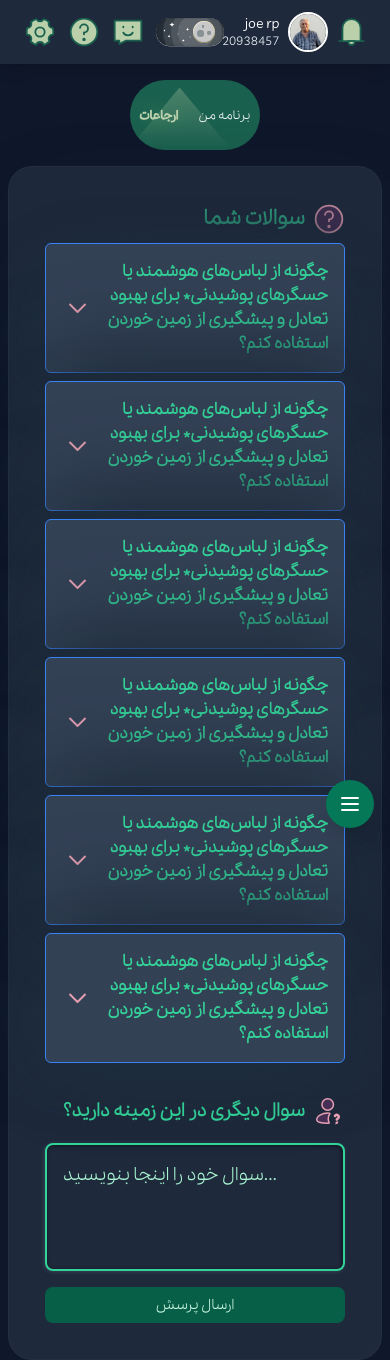
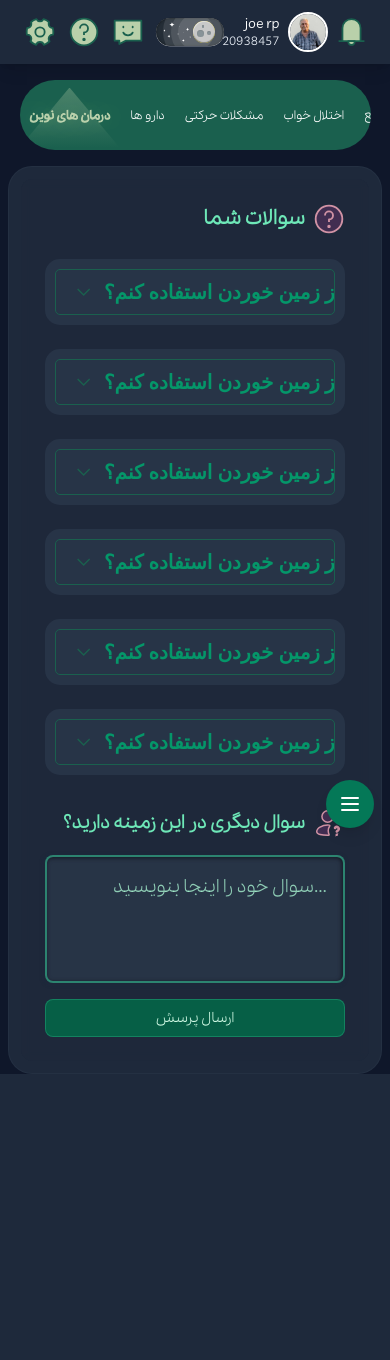
Before and after one commit to sharikian/pd-home-app, a Next.js app: page /FAQ in a window 390 px wide. After the commit the page ends 1074 px from the top, so only its background shows below. Built offline with nearby package versions, Linux system fonts and the light colour scheme.

Commit message:
[*] New changes : fix dropdown styles and group FAQ

```diff
--- a/app/(pages)/(tavan)/FAQ/page.tsx
+++ /dev/null
@@ -1,62 +0,0 @@
-import { Help, HaveQuestion } from "@/public/icons";
-import { FAQ, Button } from "@/app/components";
-import Image from "next/image";
-
-const FAQPage = () => {
-  return (
-    <div className="flex flex-col gap-4 md:gap-8 w-full max-w-4xl mx-auto px-4 py-6 dark:bg-slate-800 dark:rounded-xl dark:p-6">
-      {/* FAQ List */}
-      <div className="flex gap-2 flex-col">
-        <div className="flex gap-2 items-center justify-end text-[#1A604E] dark:text-emerald-400 font-black">
-          <span className="text-xl md:text-2xl">سوالات شما</span>
-          <Image
-            src={Help}
-            alt="?"
-            className="w-8 h-8 md:w-10 md:h-10 dark:invert"
-          />
-        </div>
-
-        {Array.from({ length: 6 }, (_, i) => (
-          <FAQ
-            key={i}
-            title="چگونه از لباس‌های هوشمند یا حسگرهای پوشیدنی* برای بهبود تعادل و پیشگیری از زمین خوردن استفاده کنم؟"
-            description="چگونه از لباس‌های هوشمند یا حسگرهای پوشیدنی* برای بهبود تعادل و پیشگیری از زمین خوردن استفاده کنم چگونه از لباس‌های هوشمند یا حسگرهای پوشیدنی* برای بهبود تعادل و پیشگیری از زمین خوردن استفاده کنم چگونه از لباس‌های هوشمند یا حسگرهای پوشیدنی* برای بهبود تعادل و پیشگیری از زمین خوردن استفاده کنم"
-            className="w-full"
-          />
-        ))}
-      </div>
-
-      {/* New Question Section */}
-      <div className="flex flex-col gap-4 mt-4">
-        <div className="flex gap-2 items-center justify-end text-[#1A604E] dark:text-emerald-400 font-black">
-          <span className="text-lg md:text-xl">سوال دیگری در این زمینه دارید؟</span>
-          <Image
-            src={HaveQuestion}
-            alt="?"
-            className="w-8 h-8 md:w-10 md:h-10 dark:invert"
-          />
-        </div>
-
-        <textarea
-          className={`
-            w-full h-32 md:h-40 rounded-lg border-2 border-[#1A604E] dark:border-emerald-400
-            p-4 text-lg md:text-xl placeholder:text-[#1A604EBA] dark:placeholder:text-emerald-200
-            focus:outline-none focus:ring-2 focus:ring-[#1A604E] dark:focus:ring-emerald-400
-            shadow-[inset_-1px_1px_4px_#00000040,_-1px_1px_4px_#ffffff] dark:shadow-[inset_-1px_1px_4px_#00000080,_-1px_1px_4px_#334155]
-            resize-none
-            bg-transparent dark:text-white
-          `}
-          placeholder="سوال خود را اینجا بنویسید..."
-        />
-
-        <Button
-          text="ارسال پرسش"
-          variant="secondary"
-          className="w-full md:w-48 self-end text-lg md:text-xl dark:bg-emerald-800 dark:text-emerald-100 dark:hover:bg-emerald-700"
-        />
-      </div>
-    </div>
-  );
-};
-
-export default FAQPage;
--- a/app/(pages)/(tavan)/myplan/Modal.tsx
+++ b/app/(pages)/(tavan)/myplan/Modal.tsx
@@ -98,6 +98,7 @@ const Modal = ({ onClose }: Prop) => {
                 dark:focus:ring-emerald-400/30 dark:text-emerald-100
                 dark:placeholder-emerald-200/60 dark:bg-slate-700/90
                 dark:hover:border-emerald-400/50 dark:hover:shadow-slate-700/50
+                text-end
               `}
             />
             <Button
--- /dev/null
+++ b/app/(ques)/FAQ/page.tsx
@@ -0,0 +1,70 @@
+import { Help, HaveQuestion } from "@/public/icons";
+import { FAQ, Button } from "@/app/components";
+import Image from "next/image";
+
+const FAQPage = () => {
+  return (
+    <div className="flex flex-col gap-4 md:gap-8 w-full max-w-4xl mx-auto px-4 py-6 dark:bg-slate-800/90 dark:rounded-xl dark:p-6 backdrop-blur-sm">
+      {/* FAQ List */}
+      <div className="flex gap-6 flex-col">
+        <div className="flex gap-2 items-center justify-end text-[#1A604E] dark:text-emerald-300 font-black">
+          <span className="text-xl md:text-2xl">سوالات شما</span>
+          <Image
+            src={Help}
+            alt="?"
+            className="w-8 h-8 md:w-10 md:h-10 dark:invert opacity-80 dark:opacity-90"
+          />
+        </div>
+
+        {Array.from({ length: 6 }, (_, i) => (
+          <FAQ
+            key={i}
+            title="چگونه از لباس‌های هوشمند یا حسگرهای پوشیدنی برای بهبود تعادل و پیشگیری از زمین خوردن استفاده کنم؟"
+            description="چگونه از لباس‌های هوشمند یا حسگرهای پوشیدنی* برای بهبود تعادل و پیشگیری از زمین خوردن استفاده کنم چگونه از لباس‌های هوشمند یا حسگرهای پوشیدنی برای بهبود تعادل و پیشگیری از زمین خوردن استفاده کنم چگونه از لباس‌های هوشمند یا حسگرهای پوشیدنی* برای بهبود تعادل و پیشگیری از زمین خوردن استفاده کنم"
+            className="w-full dark:bg-slate-700/50 dark:hover:bg-slate-700/70 dark:border-emerald-400/30"
+          />
+        ))}
+      </div>
+
+      {/* New Question Section */}
+      <div className="flex flex-col gap-4 mt-4">
+        <div className="flex gap-2 items-center justify-end text-[#1A604E] dark:text-emerald-300 font-black">
+          <span className="text-lg md:text-xl">سوال دیگری در این زمینه دارید؟</span>
+          <Image
+            src={HaveQuestion}
+            alt="?"
+            className="w-8 h-8 md:w-10 md:h-10 dark:invert opacity-80 dark:opacity-90"
+          />
+        </div>
+
+        <textarea
+          className={`
+            w-full h-32 md:h-40 rounded-lg border-2 border-[#1A604E] dark:border-emerald-400/50
+            p-4 text-lg md:text-xl placeholder:text-[#1A604EBA] dark:placeholder:text-emerald-200/80
+            focus:outline-none focus:ring-2 focus:ring-[#1A604E] dark:focus:ring-emerald-400/50
+            shadow-[inset_-1px_1px_4px_#00000040,_-1px_1px_4px_#ffffff]
+            dark:shadow-[inset_-1px_1px_4px_#00000080,_-1px_1px_4px_#1e293b]
+            resize-none
+            bg-white/50 dark:bg-slate-700/50
+            text-[#1A604E] dark:text-slate-200
+            text-right
+            transition-all
+            hover:border-[#1A604E]/80 dark:hover:border-emerald-400/70
+          `}
+          placeholder="سوال خود را اینجا بنویسید..."
+        />
+
+        <Button
+          text="ارسال پرسش"
+          variant="secondary"
+          className="w-full md:w-48 self-start text-lg md:text-xl
+            dark:bg-emerald-700/60 dark:hover:bg-emerald-700/80
+            dark:text-emerald-100 dark:border dark:border-emerald-400/30
+            hover:scale-[1.02] transition-transform"
+        />
+      </div>
+    </div>
+  );
+};
+
+export default FAQPage;
--- /dev/null
+++ b/app/(ques)/layout.tsx
@@ -0,0 +1,47 @@
+import { Header, NavBar, Tabs } from "@/app/components";
+import { ReactNode } from "react";
+
+interface Prop {
+  children: ReactNode;
+}
+
+const Layout = ({ children }: Prop) => {
+  return (
+    <div className="flex flex-col md:flex-row">
+      <NavBar className="shadow-left fixed top-0 right-0 z-50 bg-white pt-3 dark:bg-slate-800" />
+
+      <main className="flex-1 md:mr-[200px] mt-0 dark:bg-slate-900">
+        <div className="flex w-full md:w-[81vw] lg:w-[89vw] flex-col items-center gap-4 md:gap-6">
+          <Header
+            userName={"joe rp"}
+            userId={20938457}
+            className="px-2 md:px-6 lg:px-10 py-3 md:py-5"
+          />
+          <div className="w-full px-2 md:px-4 lg:px-8">
+            <div className="flex flex-col items-center gap-4 md:gap-6">
+              <Tabs
+                varient="ligth"
+                className="w-full max-w-[90vw]"
+                items={[
+                  { value: "درمان های نوین", activate: true, link: "/FAQ" },
+                  { value: "دارو ها", activate: false, link: "/FAQ" },
+                  { value: "مشکلات حرکتی", activate: false, link: "/FAQ" },
+                  { value: "اختلال خواب", activate: false, link: "/FAQ" },
+                  { value: "تکلم و بلع", activate: false, link: "/FAQ" },
+                ]}
+              />
+              <div
+                className="rounded-[1.5rem] md:rounded-[2.1875rem] p-3 md:p-6 lg:p-8 border border-[#00000010] bg-white w-full md:scale-90 md:mt-[-2rem]
+                          dark:bg-slate-800 dark:border-slate-700/30"
+              >
+                {children}
+              </div>
+            </div>
+          </div>
+        </div>
+      </main>
+    </div>
+  );
+};
+
+export default Layout;
--- a/app/components/ui/DropDown.tsx
+++ b/app/components/ui/DropDown.tsx
@@ -27,7 +27,7 @@ export const DropDown: React.FC<DropdownProps> = ({
   return (
     <div className={`relative w-full ${className}`}>
       <div
-        className={`flex flex-col items-start gap-2.5 p-2.5 relative bg-[#eaeef1] dark:bg-slate-700 rounded-[15px] overflow-hidden shadow-shadows ${
+        className={`flex flex-col items-start gap-2.5 p-2.5 relative bg-[#eaeef1] dark:bg-slate-700 rounded-[15px] overflow-hidden shadow-shadows border-r-2 border-[#b9d0aa] dark:border-emerald-400 ${
           isOpen ? "rounded-b-none" : ""
         }`}
       >
--- a/app/components/ui/FAQ.tsx
+++ b/app/components/ui/FAQ.tsx
@@ -6,74 +6,43 @@ import Image from 'next/image';
 interface FAQProps {
   title: string;
   description: string;
-  variant?: 'primary' | 'warning';
   className?: string;
 }
 
 export const FAQ = ({
   title,
   description,
-  variant = 'primary',
   className = ''
 }: FAQProps) => {
   const [isOpen, setIsOpen] = useState(false);
 
-  // eslint-disable-next-line @typescript-eslint/no-unused-vars
-  const variantStyles = {
-    primary: {
-      border: '#1A604E',
-      darkBorder: '#3b82f6',
-      title: '#1A604E',
-      darkTitle: '#10b981',
-      iconFilter: 'brightness(0) saturate(100%) invert(13%) sepia(15%) saturate(1817%) hue-rotate(81deg) brightness(94%) contrast(86%)'
-    },
-    warning: {
-      border: '#D85562',
-      darkBorder: '#ef4444',
-      title: '#D85562',
-      darkTitle: '#f87171',
-      iconFilter: 'brightness(0) saturate(100%) invert(48%) sepia(53%) saturate(2013%) hue-rotate(327deg) brightness(93%) contrast(92%)'
-    }
-  };
-
   return (
     <div
-      className={`max-w-[1414px] items-center w-full flex gap-2.5 shadow-[-8px_23px_81.4px_#1a604e1a,8px_-23px_81.4px_#ffffff] dark:shadow-[-8px_23px_81.4px_#1a604e1a,8px_-23px_81.4px_#1e293b] overflow-hidden rounded-[6px] bg-[#eaeef1] dark:bg-slate-700 relative transition-all duration-300 ${className}`}
-      style={{
-        border: `1.5px solid ${variant === 'primary' ?
-          'var(--dark-border, #3b82f6)' :
-          'var(--dark-border, #ef4444)'}`,
-        height: isOpen ? 'auto' : 'fit-content'
-      }}
+      className={`w-full mx-auto flex items-start gap-2.5 shadow-shadows p-2.5 overflow-hidden rounded-[15px] bg-[#eaeef1] relative transition-all duration-300 ${
+        isOpen ? 'min-h-[81px]' : ''
+      } ${className}`}
+      onClick={() => setIsOpen(!isOpen)}
     >
-      <div className="flex flex-col w-full">
-        <div
-          className="flex items-center justify-between w-full p-4 cursor-pointer"
-          onClick={() => setIsOpen(!isOpen)}
-        >
+      <div className={`border-[1.5px] border-solid border-[#1a604e] w-full flex gap-2.5 flex-1 overflow-hidden rounded-[5px] relative ${
+        isOpen ? 'flex-col items-end pt-3.5 pb-[11px] px-4 md:px-[19px]' : 'items-center px-4 md:px-[19px] py-[7px] justify-end'
+      }`}>
+        <div className="flex items-center justify-between w-full flex-[0_0_auto]">
           <Image
-            className={`w-8 h-8 transition-transform duration-300 dark:invert ${
-              isOpen ? 'rotate-180' : ''
-            }`}
+            className="relative w-6 md:w-[34px] transition-transform duration-300"
             src={ArrowDown}
             alt="Toggle icon"
+            style={{ transform: isOpen ? 'rotate(180deg)' : 'none' }}
           />
-          <h3
-            className="flex-1 font-bold text-right transition-colors duration-300 text-[#1A604E] dark:text-emerald-400"
-          >
+          <h3 className="relative flex-1 text-right [font-family:'Pelak-Bold'] font-bold text-[#1a604e] dark:text-emerald-600 text-xl md:text-md leading-normal [direction:rtl] px-2 whitespace-nowrap">
             {title}
           </h3>
         </div>
 
-        <div
-          className={`overflow-hidden transition-all duration-300 ${
-            isOpen ? 'max-h-[500px] opacity-100' : 'max-h-0 opacity-0'
-          }`}
-        >
-          <p className="p-4 font-medium text-black dark:text-slate-200 text-xl tracking-[0] leading-[normal] [direction:rtl]">
+        {isOpen && (
+          <p className="relative w-full [font-family:'Pelak-Medium'] font-medium text-black dark:text-slate-300 text-lg md:text-xl leading-normal [direction:rtl] mt-2 break-words">
             {description}
           </p>
-        </div>
+        )}
       </div>
     </div>
   );
--- a/app/components/ui/Notice.tsx
+++ b/app/components/ui/Notice.tsx
@@ -1,4 +1,5 @@
 import { ReactNode } from "react";
+import PropTypes from "prop-types";
 
 interface Props {
   variant?: "primary" | "warning" | "secondary";
@@ -14,34 +15,30 @@ export const Notice = ({
   const variantStyles = {
     primary: {
       color: 'text-[#1A604E]',
-      darkColor: 'dark:text-emerald-300'
+      border: 'border-[#1a604e]',
+      bg: 'bg-[#eaeef1]'
     },
     warning: {
       color: 'text-[#D85562]',
-      darkColor: 'dark:text-rose-400'
+      border: 'border-[#D85562]',
+      bg: 'bg-[#fbe9eb]'
     },
     secondary: {
       color: 'text-[#1A604E]',
-      darkColor: 'dark:text-emerald-300'
+      border: 'border-[#1a604e]',
+      bg: 'bg-[rgba(185,208,170,0.51)]'
     },
   };
 
   return (
-    <div className={`flex flex-col items-start gap-2.5 p-2.5 relative rounded-[15px] shadow-shadows w-full
-      ${variant === 'secondary'
-        ? "bg-[rgba(185,208,170,0.51)] dark:bg-emerald-900/30"
-        : "bg-[rgba(234,238,241,1)] dark:bg-slate-700"}
-      ${className}`}
-    >
+    <div className={`w-full flex items-start gap-2.5 shadow-shadows p-2.5 overflow-hidden rounded-[15px] ${variantStyles[variant].bg} ${className}`}>
       <div
-        className={`relative flex items-center justify-end gap-2.5 rounded-[5px] border-[1.5px] border-solid px-[9px] py-[7px]
-        dark:border-emerald-400 ${className}`}
-        style={{ borderColor: variantStyles[variant].color }}
+        className={`w-full border-[1.5px] border-solid ${variantStyles[variant].border} flex items-center justify-end gap-2.5 rounded-[5px] px-[9px] py-[7px]`}
       >
-        <p dir="rtl" className={`relative w-fit mt-[-1.00px] font-normal text-lg text-right
-          ${variantStyles[variant].darkColor}
-          ${variantStyles[variant].color}
-          `}
+        <p
+          dir="rtl"
+          className={`w-full font-pelak-regular text-lg text-right ${variantStyles[variant].color}`}
+          style={{ direction: 'rtl' }}
         >
           {value}
         </p>
@@ -49,3 +46,9 @@ export const Notice = ({
     </div>
   );
 };
+
+Notice.propTypes = {
+  variant: PropTypes.oneOf(["primary", "warning", "secondary"]),
+  value: PropTypes.oneOfType([PropTypes.string, PropTypes.node]).isRequired,
+  className: PropTypes.string,
+};
```
Also changed, not shown: app/(pages)/(tavan)/wents/Went.tsx (+4 -4 lines), app/components/NavBar.tsx (+5 -5 lines).
